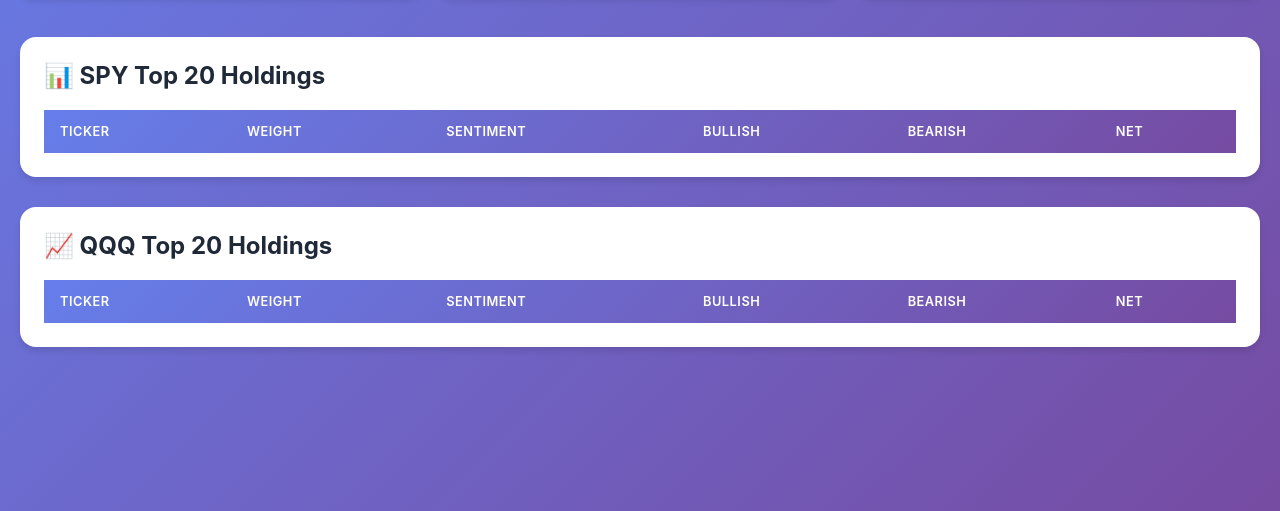
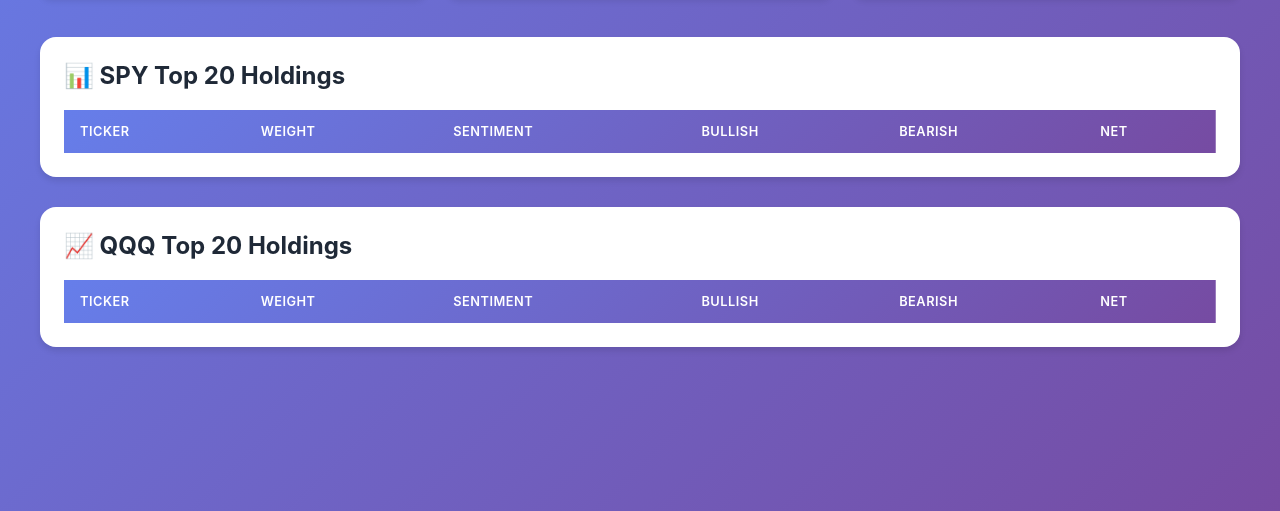
Before and after one commit to donoage/dp-sentiment, a website: page public/index.html in a window 1280 px wide. Shown: the part 289-800 px from the top of the page. Drawn offline with Linux system fonts and the light colour scheme; no server answers.

Commit message:
Adjust table layout to use full screen width comfortably

```diff
--- a/public/styles.css
+++ b/public/styles.css
@@ -39,8 +39,9 @@
 }
 
 .container {
-  max-width: 1600px;
+  max-width: 100%;
   margin: 0 auto;
+  padding: 0 20px;
 }
 
 header {
@@ -147,7 +148,7 @@
 
 .tables-container {
   display: grid;
-  grid-template-columns: repeat(auto-fit, minmax(700px, 1fr));
+  grid-template-columns: repeat(auto-fit, minmax(600px, 1fr));
   gap: 30px;
   margin-bottom: 40px;
 }
@@ -174,7 +175,8 @@
 .sentiment-table {
   width: 100%;
   border-collapse: collapse;
-  font-size: 0.95rem;
+  font-size: 0.9rem;
+  table-layout: auto;
 }
 
 .sentiment-table thead {
@@ -227,9 +229,9 @@
 .amount-cell {
   text-align: right;
   font-family: 'Monaco', 'Courier New', monospace;
-  font-size: 0.9rem;
-  min-width: 180px;
+  font-size: 0.85rem;
   white-space: nowrap;
+  padding-right: 12px;
 }
 
 .bullish-text {
```
